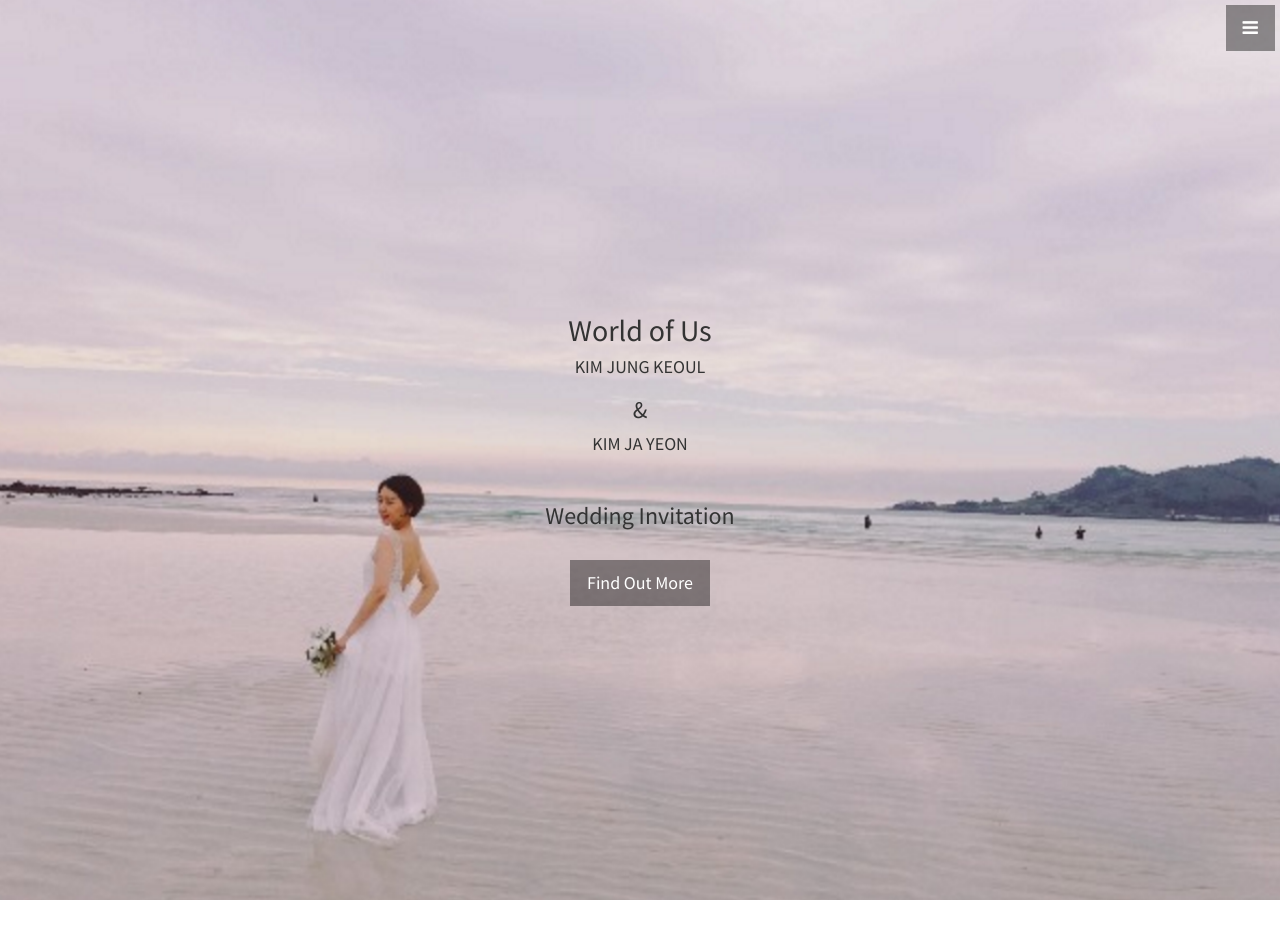
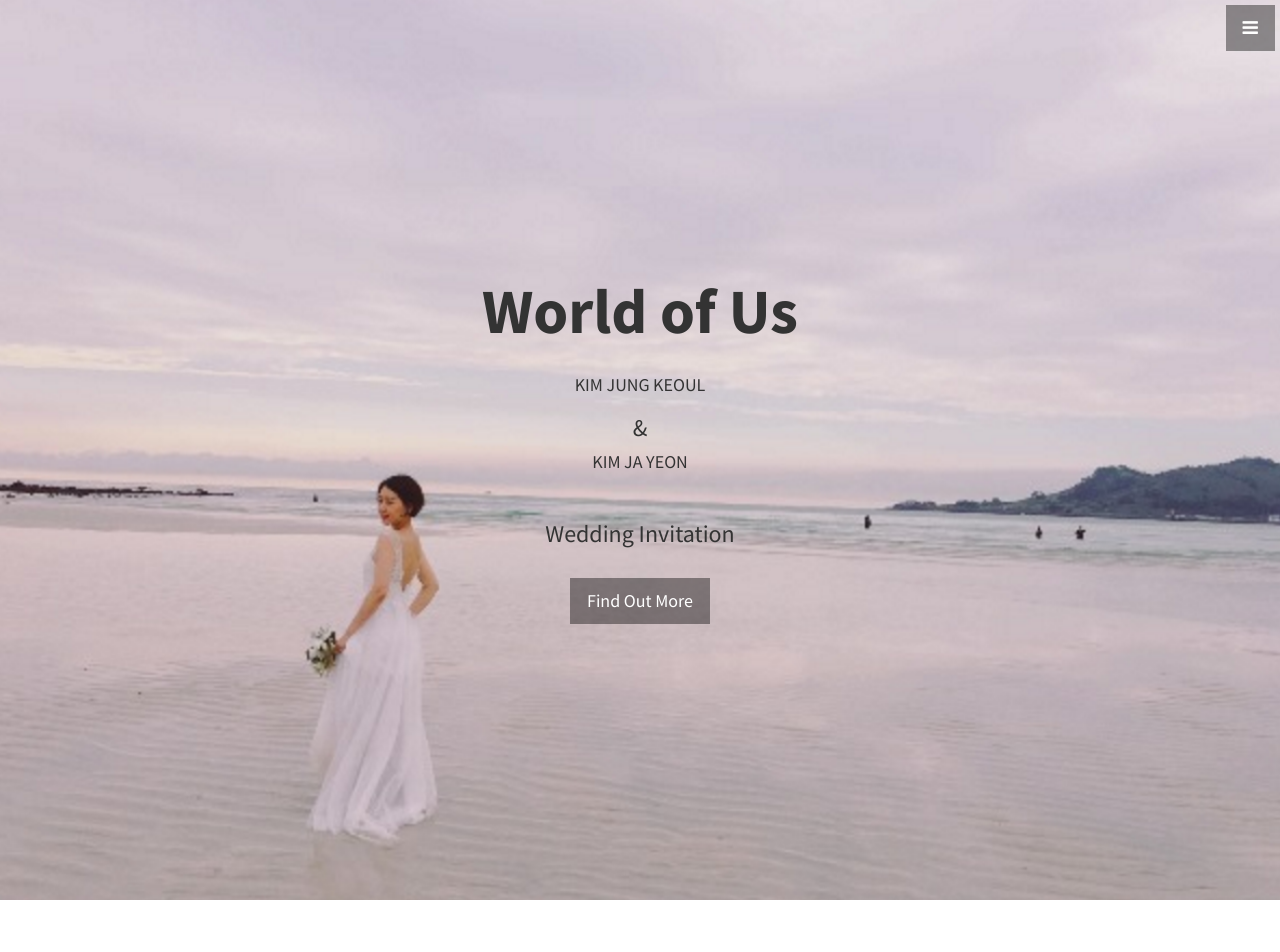
Before and after one commit to nature-kim/jungkeoul, a Jekyll site: the page built from index.html, in a window 1280 px wide. Shown: the top 952 px of the page. Built offline with Jekyll 4.4.1, drawn with Linux system fonts in a browser that asks for light colours.

```diff
--- a/_includes/callout.html
+++ b/_includes/callout.html
@@ -1,6 +1,6 @@
 <aside class="callout">
   <div class="text-vertical-center">
-    <h3>10월 29일 토요일 저녁 6시</h3>
-    <h3>현대 41타워 세븐스프링스</h3>
+    <h4>10월 29일 토요일 저녁 6시</h4>
+    <h4>현대 41타워 세븐스프링스</h4>
   </div>
 </aside>
--- a/_includes/header.html
+++ b/_includes/header.html
@@ -1,6 +1,7 @@
 <header id="top" class="header">
   <div class="text-vertical-center">
-    <h2>World of Us</h2>
+    <h1>World of Us</h1>
+    <br>
     <h4>KIM JUNG KEOUL</h4>
     <h3>&amp;</h3>
     <h4>KIM JA YEON</h4>
```
